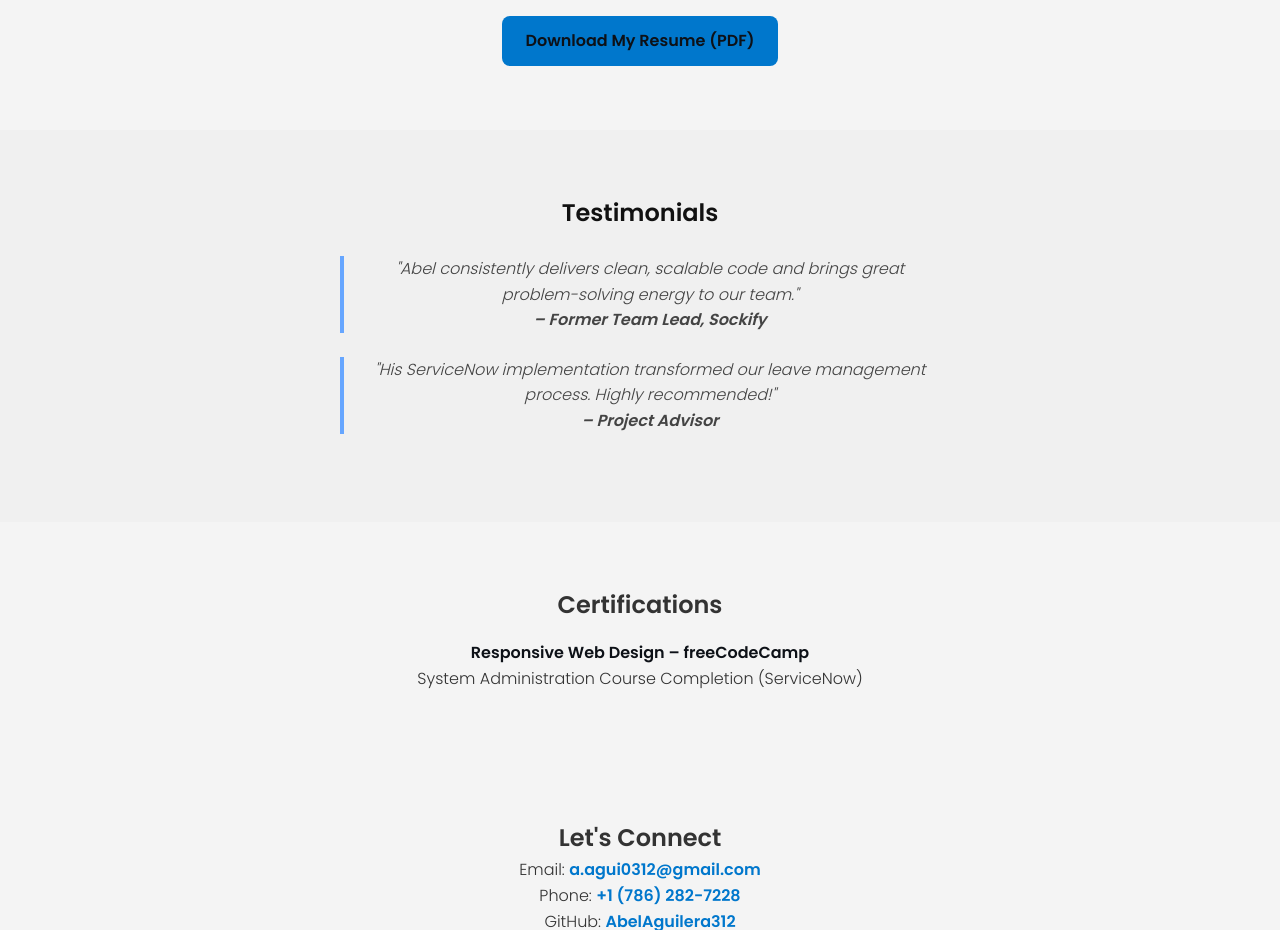
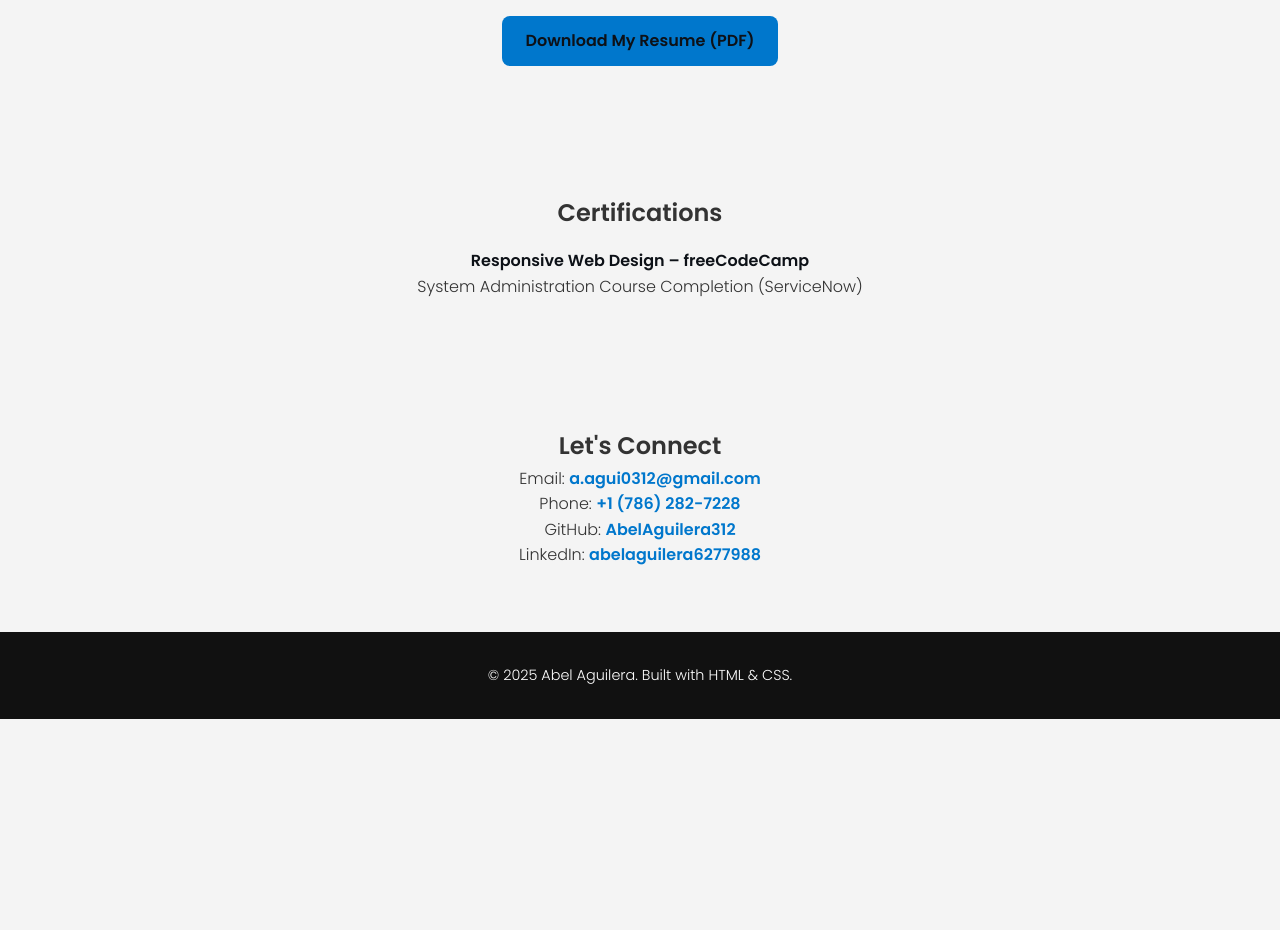
Before and after one commit to AbelAguilera312/portfolio-website, a plain HTML site: page index.html in a window 1280 px wide. Shown: the part 1660-2590 px from the top of the page. After the commit the page ends 2379 px from the top, so only its background shows below. Drawn offline with Linux system fonts and the light colour scheme.

Commit message:
Removed Testimonials

```diff
--- a/index.html
+++ b/index.html
@@ -81,20 +81,6 @@
 
   </section>
 
-  <!-- Testimonials Section -->
-  <section id="testimonials">
-    <h2>Testimonials</h2>
-    <div class="testimonial">
-      <p>"Abel consistently delivers clean, scalable code and brings great problem-solving energy to our team."
-        <br><strong>– Former Team Lead, Sockify</strong>
-      </p>
-    </div>
-    <div class="testimonial">
-      <p>"His ServiceNow implementation transformed our leave management process. Highly recommended!"
-        <br><strong>– Project Advisor</strong>
-      </p>
-    </div>
-  </section>
 
   <!-- Certifications Section -->
   <section id="certifications">
@@ -134,22 +120,3 @@
 </body>
 
 </html>
-
-
-
-<!-- 🔥 Bonus Ideas (Once Ready)
-Add smooth scroll:
-
-css
-Copy
-Edit
-html {
-  scroll-behavior: smooth;
-}
-Add a dark mode toggle 🌙
-
-Add icons (Font Awesome) to links
-
-Add a contact form with Netlify or Formspree integration
-
-Use sections like "About Me" or "Skills" (even with just a few items) -->
--- a/styles.css
+++ b/styles.css
@@ -150,20 +150,7 @@ footer {
   font-size: 0.9rem;
 }
 
-#testimonials {
-  background-color: #f0f0f0;
-  color: #111;
-}
 
-
-.testimonial {
-  max-width: 600px;
-  margin: 1.5rem auto;
-  font-style: italic;
-  color: #444;
-  border-left: 4px solid #66a6ff;
-  padding-left: 1rem;
-}
 
 /* 🌙 Dark Mode Styles */
 .dark-mode {
@@ -223,12 +210,3 @@ footer {
 .dark-mode .resume-button:hover {
   background-color: #4a90e2;
 }
-
-.dark-mode #testimonials {
-  background-color: #1a1a1a;
-  color: #eee;
-}
-
-.dark-mode .testimonial {
-  border-left: 4px solid #66a6ff;
-}
```
